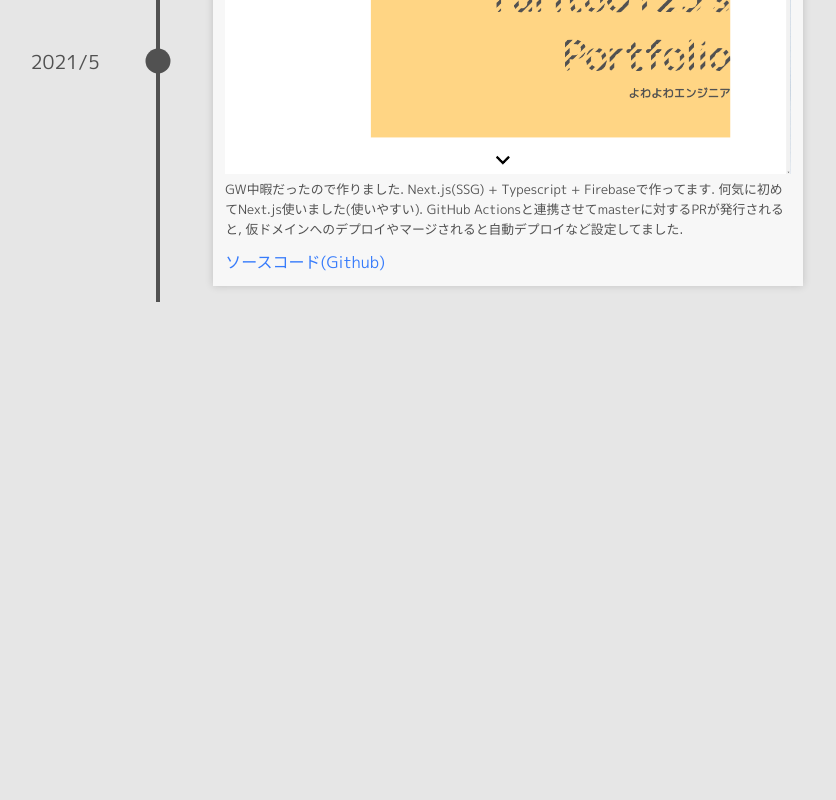
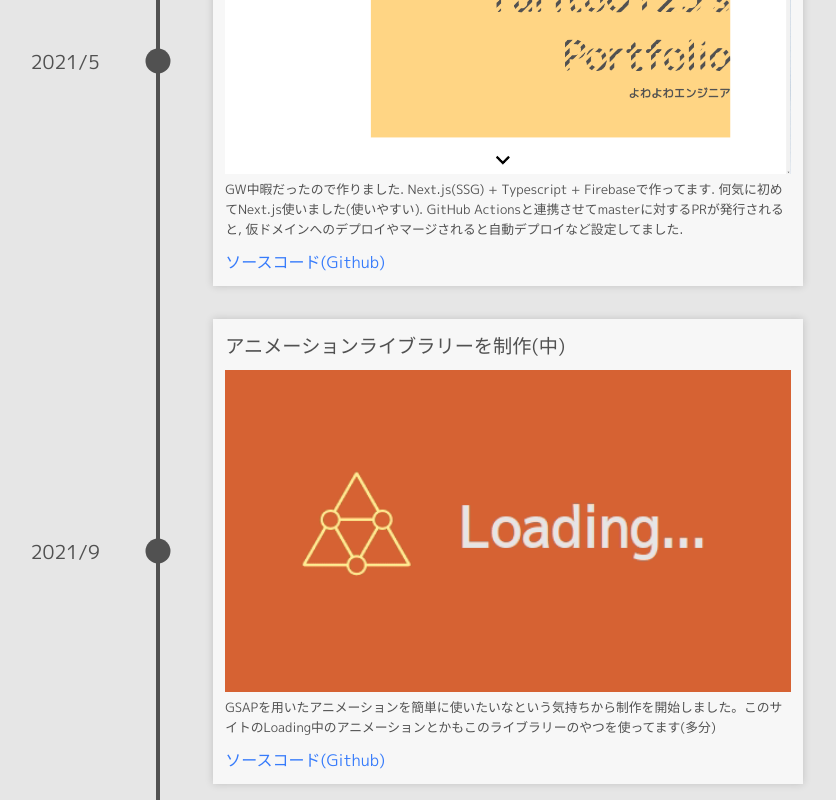
Before and after one commit to ruritoBlogger/ruritoBlogger.github.io, a Next.js app: page /timeline in a window 1280 px wide. Shown: the part 2909-3709 px from the top of the page, without its empty margins (230-1066 px from the left). Before the commit the page ends 3211 px from the top, so only its background shows below. Built offline with nearby package versions, Linux system fonts and the light colour scheme.

Commit message:
feat: 新しく制作を始めたアニメーションライブラリーについて追記した

```diff
--- a/src/pages/intro/index.tsx
+++ b/src/pages/intro/index.tsx
@@ -34,7 +34,6 @@ const Intro: React.FC = () => {
    * FIXME: 可読性が死んだ！！！この人でなし！！！
    */
   useEffect(() => {
-    console.log("test");
     const parentWidth = parentRef.current ? parentRef.current.offsetWidth : 0;
     const parentHeight = parentRef.current ? parentRef.current.offsetHeight : 0;
     for (let i = 0; i < boxesRef.length; i++) {
--- a/src/pages/timeline/index.tsx
+++ b/src/pages/timeline/index.tsx
@@ -95,6 +95,16 @@ const TimelinePage: React.FC = () => {
       img_link: "./images/portfolio.png",
       img_alt: "ポートフォリオのイメージ",
     },
+    {
+      date: "2021/9",
+      title: "アニメーションライブラリーを制作(中)",
+      content:
+        "GSAPを用いたアニメーションを簡単に使いたいなという気持ちから制作を開始しました。このサイトのLoading中のアニメーションとかもこのライブラリーのやつを使ってます(多分)",
+      link: "https://github.com/ruritoBlogger/gsap-animation-library",
+      link_text: "ソースコード(Github)",
+      img_link: "./images/sampleAnimation.gif",
+      img_alt: "アニメーションのサンプル",
+    },
   ];
 
   return (
```
Also changed, not shown: public/images/sampleAnimation.gif (added).
